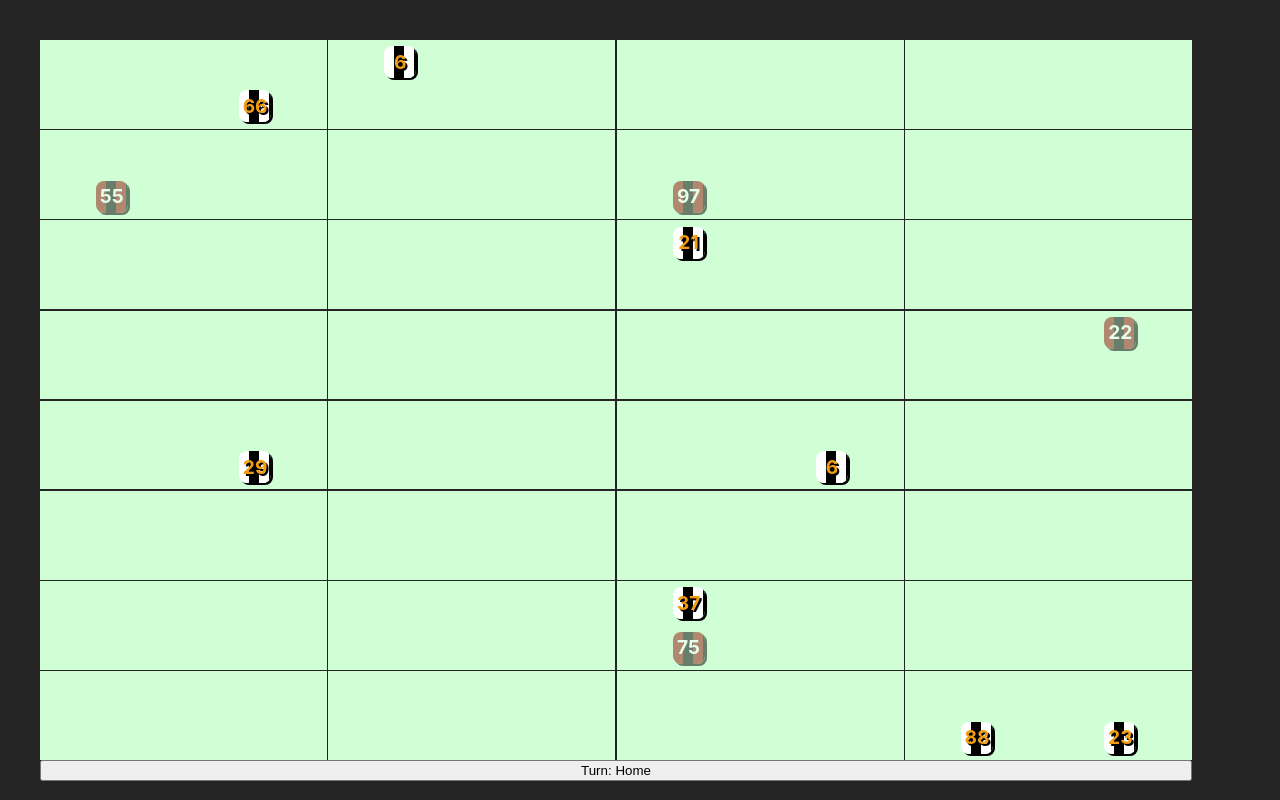
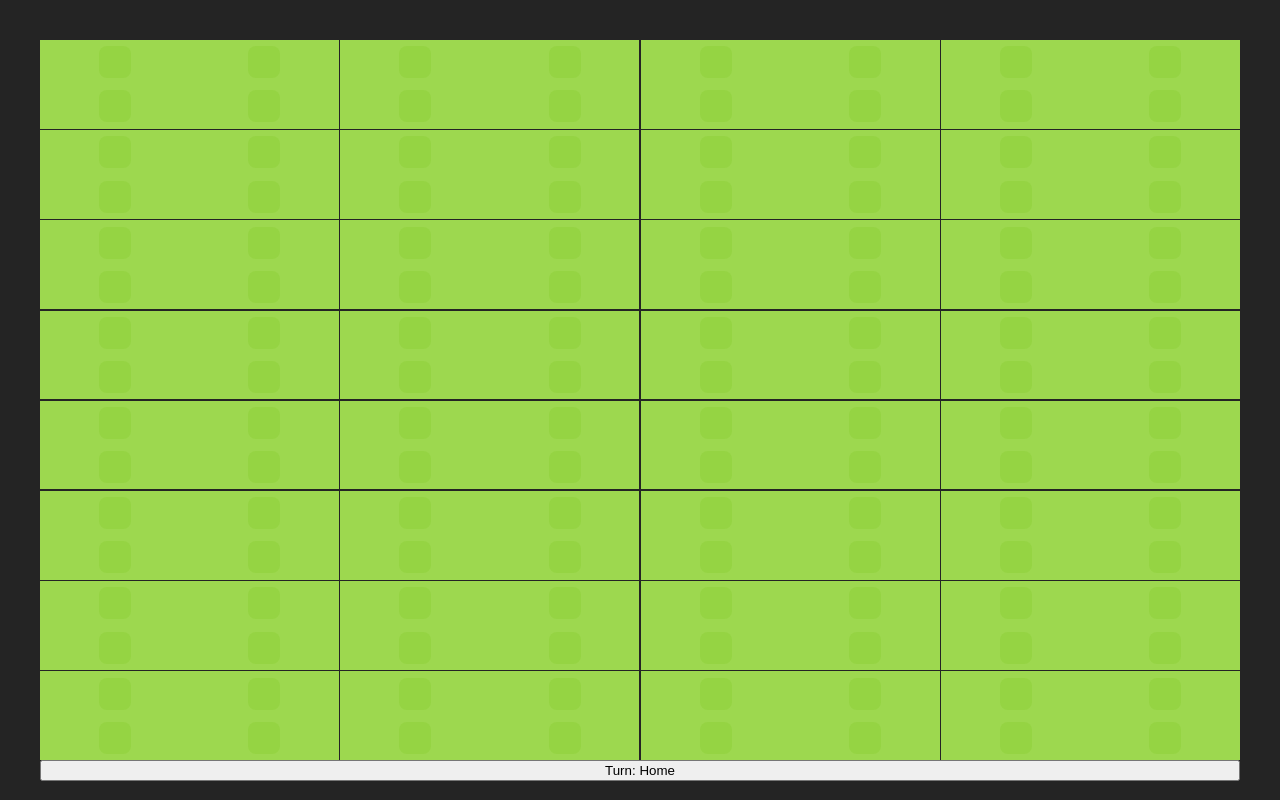
Before and after one commit to vikkio88/sokkera, a Svelte app: page / in a window 1280 px wide. Built offline with nearby package versions, Linux system fonts and the light colour scheme.

Commit message:
- css and style fixes - removing random players

```diff
--- a/index.html
+++ b/index.html
@@ -4,7 +4,8 @@
     <meta charset="UTF-8" />
     <link rel="icon" type="image/svg+xml" href="/vite.svg" />
     <meta name="viewport" content="width=device-width, initial-scale=1.0" />
-    <title>Vite + Svelte + TS</title>
+    <link rel="stylesheet" href="assets/main.css">
+    <title>Sokkera</title>
   </head>
   <body id="app"></body>
   <script type="module" src="/src/main.ts"></script>
--- /dev/null
+++ b/public/assets/main.css
@@ -0,0 +1,16 @@
+:root {
+  --field-bg-color: #9dd84f;
+  --field-bg-color2: #95d443;
+}
+
+body {
+  height: 90vh;
+  padding: 2rem;
+}
+
+button.no-button {
+  border: none;
+  font: inherit;
+  cursor: pointer;
+  outline: inherit;
+}
--- a/src/app.css
+++ b/src/app.css
@@ -12,16 +12,3 @@
   -webkit-font-smoothing: antialiased;
   -moz-osx-font-smoothing: grayscale;
 }
-
-body {
-  width: 90vw;
-  height: 90vh;
-  padding: 2rem;
-}
-
-button.no-button {
-	border: none;
-	font: inherit;
-	cursor: pointer;
-	outline: inherit;
-}
--- a/src/components/EmptyTile.svelte
+++ b/src/components/EmptyTile.svelte
@@ -23,7 +23,7 @@
     justify-content: center;
     font-weight: bold;
     font-size: 1.2rem;
-    background: transparent;
+    background-color: var(--field-bg-color2);
 
     align-self: center;
     justify-self: center;
--- a/src/components/Field.svelte
+++ b/src/components/Field.svelte
@@ -50,7 +50,7 @@
   }
 
   .chunk {
-    background-color: #d0ffd6;
+    background-color: var(--field-bg-color);
     display: grid;
     grid-template-columns: 1fr 1fr;
     grid-template-rows: 1fr 1fr;
--- a/src/libs/generators.ts
+++ b/src/libs/generators.ts
@@ -11,6 +11,8 @@ import {
 import { SIDES, type Player } from "../types/teams";
 import { maybe } from "./random";
 
+const range = Array.from({ length: FIELD_SIDE_SIZE });
+
 function getRandomPlayer() {
   return {
     team: Math.random() < 0.5 ? SIDES.HOME : SIDES.AWAY,
@@ -22,29 +24,31 @@ export function info(isHighlighted: boolean = false): Info {
   return { isHighlighted };
 }
 
-export function getRandomField(): Field {
-  const r = Array.from({ length: FIELD_SIDE_SIZE });
+export function getEmptyField(): Field {
   return {
     [SIDES.HOME]: {
-      rows: r.map((_, i) => r.map((_, j) => getRandomChunk(i, j, SIDES.HOME))),
+      rows: range.map((_, i) =>
+        range.map((_, j) => getEmptyChunk(i, j, SIDES.HOME))
+      ),
     },
     [SIDES.AWAY]: {
-      rows: r.map((_, i) => r.map((_, j) => getRandomChunk(i, j, SIDES.AWAY))),
+      rows: range.map((_, i) =>
+        range.map((_, j) => getEmptyChunk(i, j, SIDES.AWAY))
+      ),
     },
   };
 }
-function getRandomChunk(i: number, j: number, side: SIDES): Chunk {
+function getEmptyChunk(i: number, j: number, side: SIDES): Chunk {
   return {
     side: side,
     i,
     j,
-    slots: [
-      { player: maybe(0.1) ? getRandomPlayer() : undefined, info: info() },
-      { player: maybe(0.1) ? getRandomPlayer() : undefined, info: info() },
-      { player: maybe(0.1) ? getRandomPlayer() : undefined, info: info() },
-      { player: maybe(0.1) ? getRandomPlayer() : undefined, info: info() },
-    ],
+    slots: [...getEmptySlots()],
   };
+}
+
+function getEmptySlots(): Slot[] {
+  return range.map((_) => ({ info: info() }));
 }
 
 export class FieldManager implements Field {
@@ -98,7 +102,6 @@ export class FieldManager implements Field {
     this[c.side].rows[c.i][c.j].slots[c.slotIndex] = { ...slot };
   }
 
-
   toField(): Field {
     return {
       [SIDES.HOME]: this[SIDES.HOME],
--- a/src/store/field.ts
+++ b/src/store/field.ts
@@ -1,5 +1,5 @@
 import { writable } from "svelte/store";
-import { getRandomField, info, FieldManager } from "../libs/generators";
+import { getEmptyField, info, FieldManager } from "../libs/generators";
 import { SIDES, type Player } from "../types/teams";
 import { type Chunk, type ChunkCell, type Field } from "../types/field";
 import {
@@ -21,7 +21,7 @@ type FieldState = {
 };
 
 const { subscribe, update } = writable<FieldState>({
-  field: getRandomField(),
+  field: getEmptyField(),
   selected: null,
   turn: {
     side: SIDES.HOME,
```
